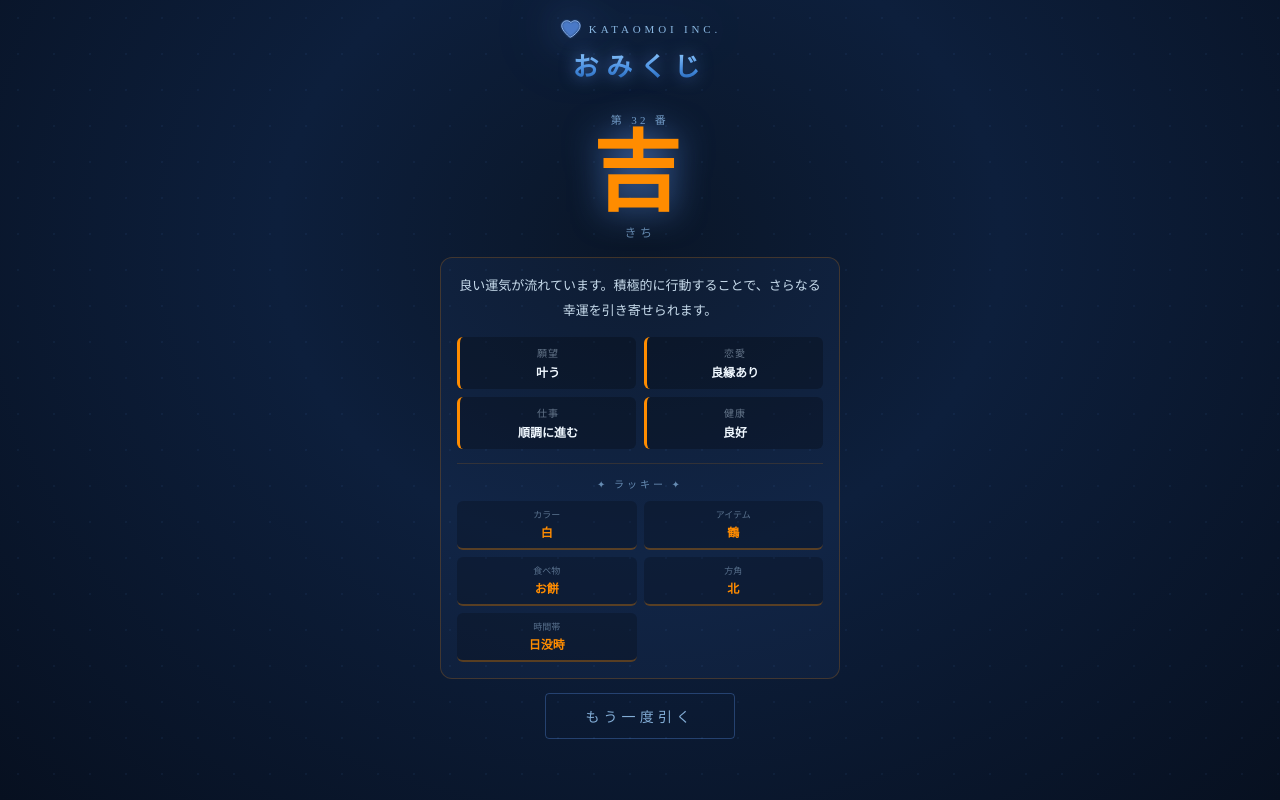
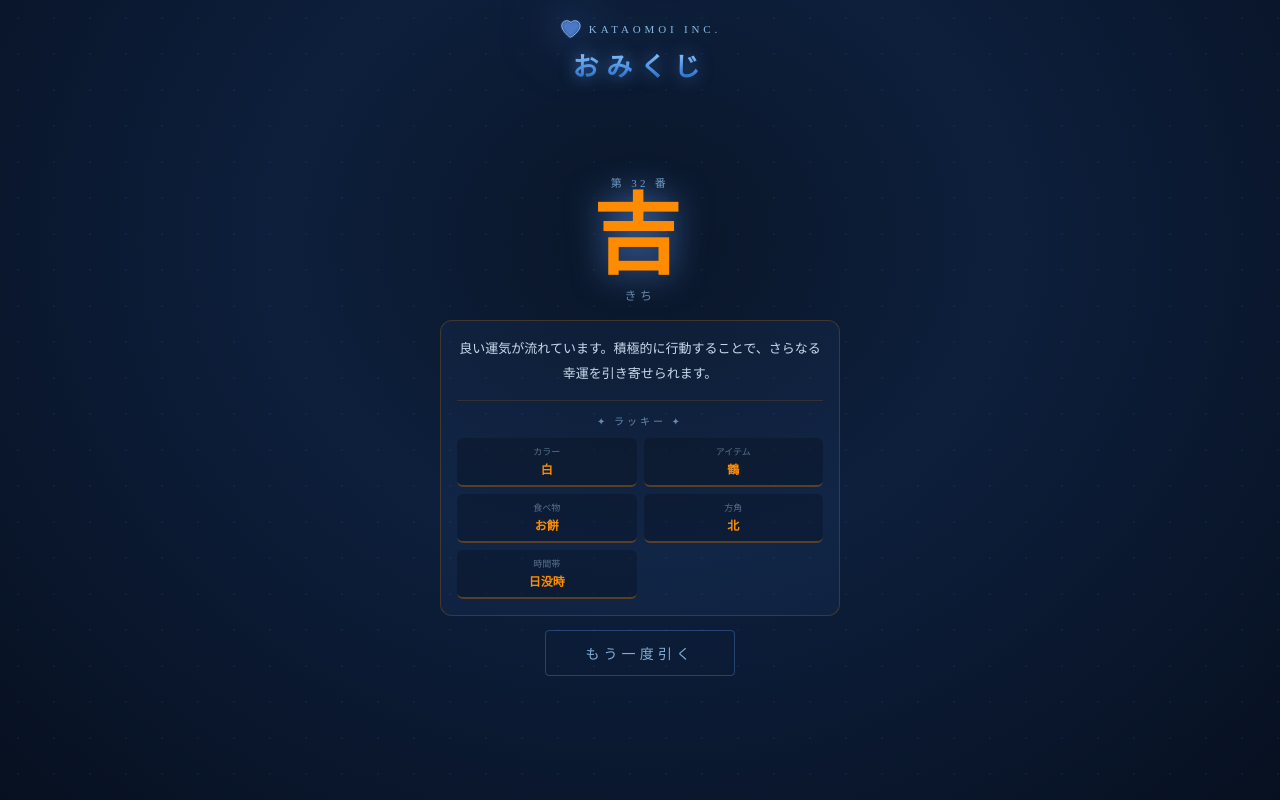
Before and after one commit to Rio2Ryo/omikuji-app, a Next.js app: page / in a window 1280 px wide. Built offline with nearby package versions, Linux system fonts and the light colour scheme.

Commit message:
🧹 詳細グリッド削除・ラッキーアイテムのみ表示

```diff
--- a/src/app/page.tsx
+++ b/src/app/page.tsx
@@ -364,21 +364,6 @@ export default function OmikujiApp() {
               {fortune.message}
             </p>
 
-            {/* 運勢詳細グリッド */}
-            <div style={{ display: 'grid', gridTemplateColumns: '1fr 1fr', gap: '8px', marginBottom: '14px' }}>
-              {Object.entries(fortune.detail).map(([key, value]) => (
-                <div key={key} style={{
-                  background: 'rgba(0,0,0,0.25)',
-                  borderRadius: '6px',
-                  padding: '8px 10px',
-                  borderLeft: `3px solid ${fortune.color}`,
-                }}>
-                  <div style={{ fontSize: '10px', color: 'rgba(160,180,200,0.6)', marginBottom: '3px', letterSpacing: '0.1em' }}>{key}</div>
-                  <div style={{ fontSize: '12px', color: isKyo ? 'rgba(180,190,200,0.8)' : '#f0f8ff', fontWeight: 'bold' }}>{value}</div>
-                </div>
-              ))}
-            </div>
-
             {/* ラッキーアイテム（凶のときは非表示） */}
             {!isKyo && (
               <div style={{ borderTop: `1px solid ${fortune.color}25`, paddingTop: '12px' }}>
```
